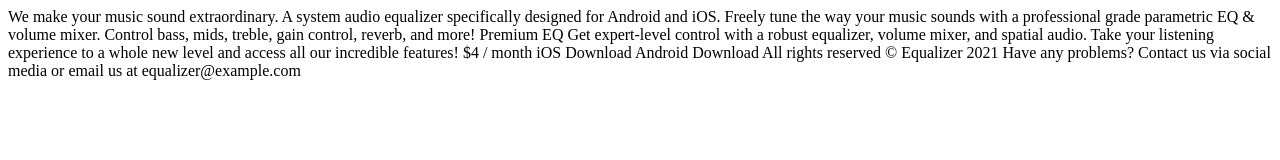
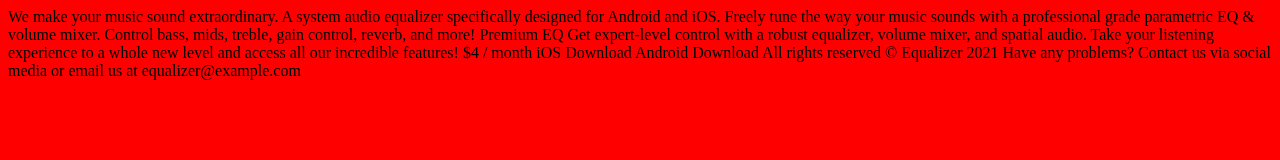
Before and after one commit to jchapar/equalizer_landing_page, a website: page index.html in a window 1280 px wide. Drawn offline with Linux system fonts and the light colour scheme.

Commit message:
files added and packages installed

```diff
--- a/index.html
+++ b/index.html
@@ -1,33 +1,22 @@
 <!DOCTYPE html>
 <html lang="en">
-<head>
-  <meta charset="UTF-8">
-  <meta name="viewport" content="width=device-width, initial-scale=1.0">
+  <head>
+    <meta charset="UTF-8" />
+    <meta name="viewport" content="width=device-width, initial-scale=1.0" />
 
-  <link rel="icon" type="image/png" sizes="32x32" href="./assets/favicon-32x32.png">
+    <link rel="icon" type="image/png" sizes="32x32" href="./assets/favicon-32x32.png" />
 
-  <title>Frontend Mentor | Equalizer landing page</title>
-</head>
-<body>
+    <link rel="stylesheet" href="css/style.css" />
 
-  We make your music sound extraordinary.
-
-  A system audio equalizer specifically designed for Android and iOS. Freely tune the
-  way your music sounds with a professional grade parametric EQ & volume mixer. Control
-  bass, mids, treble, gain control, reverb, and more!
-
-  Premium EQ
-
-  Get expert-level control with a robust equalizer, volume mixer, and spatial audio. Take
-  your listening experience to a whole new level and access all our incredible features!
-
-  $4 / month
-
-  iOS Download
-  Android Download
-
-  All rights reserved © Equalizer 2021
-  Have any problems? Contact us via social media or email us at equalizer@example.com
-
-</body>
+    <title>Frontend Mentor | Equalizer landing page</title>
+  </head>
+  <body>
+    We make your music sound extraordinary. A system audio equalizer specifically designed for
+    Android and iOS. Freely tune the way your music sounds with a professional grade parametric EQ &
+    volume mixer. Control bass, mids, treble, gain control, reverb, and more! Premium EQ Get
+    expert-level control with a robust equalizer, volume mixer, and spatial audio. Take your
+    listening experience to a whole new level and access all our incredible features! $4 / month iOS
+    Download Android Download All rights reserved © Equalizer 2021 Have any problems? Contact us via
+    social media or email us at equalizer@example.com
+  </body>
 </html>
--- /dev/null
+++ b/sass/main.scss
@@ -0,0 +1,3 @@
+body {
+  background-color: red;
+}
```
Also changed, not shown: package.json (added, +25 -0 lines), css/style.css (added), 2 other files.
